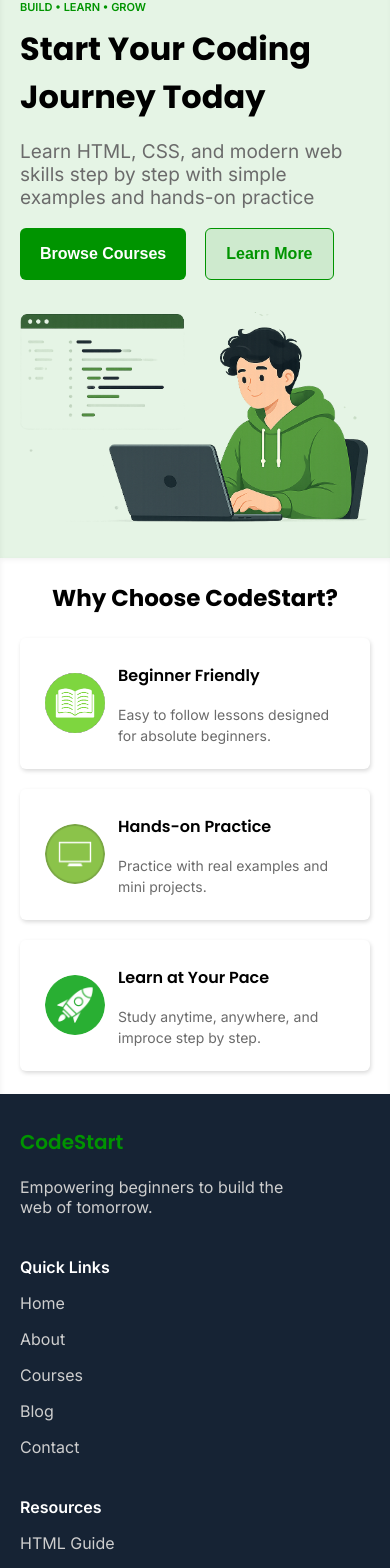
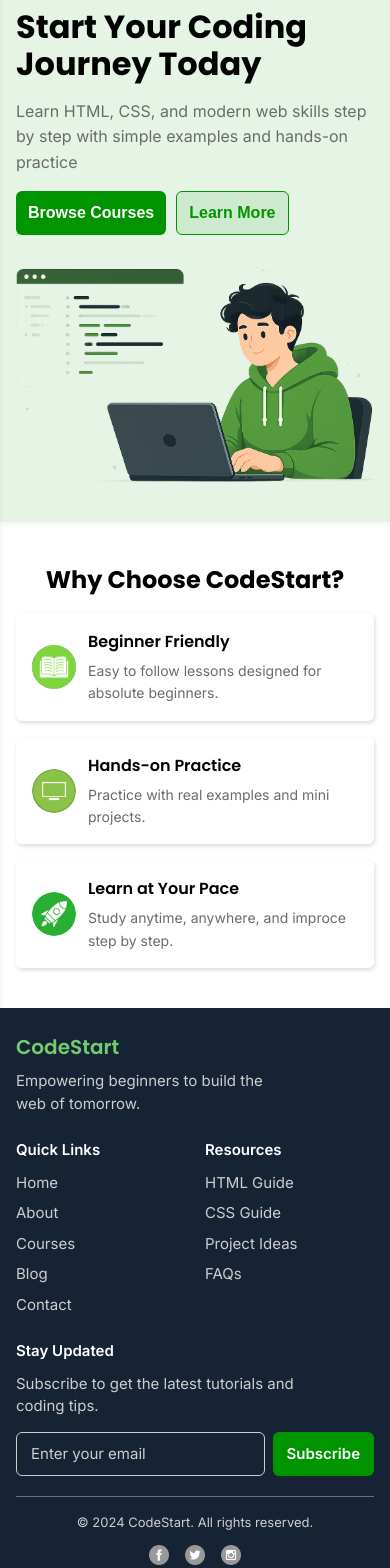
Before and after one commit to widgetster/code-start-tsx, a React (Vite) app: page / in a window 390 px wide. Shown: the part 148-1716 px from the top of the page. Built offline with nearby package versions, Linux system fonts and the light colour scheme.

Commit message:
Improve responsive layout across screen sizes

```diff
--- a/src/components/Footer.css
+++ b/src/components/Footer.css
@@ -1,181 +1,165 @@
-/* THIRD BLOCK */
-.third-row .subscribe-button:hover {
-  background-color: rgba(0, 148, 0, 0.8);
-  transition: 0.25s;
-  cursor: pointer;
+.third-block-bg {
+    background-color: rgb(22, 35, 52);
+    color: rgb(206, 206, 206);
+    font-size: clamp(0.9375rem, 0.85rem + 0.22vw, 1.375rem);
+    line-height: 1.5;
+    padding-block-start: clamp(1.5rem, 2.3vw, 3.5rem);
 }
 
-.third-block-bg{
-    background-color: rgb(22, 35, 52);
-    padding-top: 1.5px;
+.first-row {
+    display: grid;
+    grid-template-columns: minmax(0, 1fr) repeat(2, minmax(0, 0.65fr)) clamp(19rem, 28vw, 31rem);
+    gap: var(--content-gap) clamp(1.25rem, 5vw, 8rem);
+    margin-block-end: clamp(1.25rem, 2vw, 2.5rem);
 }
 
-.first-row{
-    display: grid;
-    grid-template-columns: minmax(0, 280px) auto auto minmax(0, 358px);
-    justify-content: space-between;
-    column-gap: 48px;
+.first-column .code-p {
+    color: #71cc71;
+    font-family: Poppins, sans-serif;
+    font-size: clamp(1.25rem, 1.05rem + 0.45vw, 1.75rem);
+    font-weight: 600;
+    margin: 0 0 0.5rem;
 }
 
-.first-row > div {
-    min-width: 0;
+.first-column .empowering-p {
+    max-inline-size: 29ch;
+    margin: 0;
 }
 
-.first-column {
-    max-width: 280px;
+.first-row .white-p {
+    color: white;
+    font-weight: 600;
+    margin: 0 0 0.625rem;
 }
 
-.first-column .code-p{
-    color: rgb(0, 148, 0);
-    font-family: Poppins, sans-serif;
-    font-size: 20px;
+.first-row .grey-p {
+    margin: 0 0 0.5rem;
 }
 
-.first-column .empowering-p,
-.first-row .second-column .grey-p,
-.first-row .third-column .grey-p,
-.first-row .fourth-column .grey-p  {
-    color: rgb(206, 206, 206);
+.first-row .grey-p:last-child {
+    margin-block-end: 0;
 }
 
-.first-row .second-column a.grey-p {
+.first-row a.grey-p {
     display: block;
     width: fit-content;
-    margin-block: 16px;
+    color: inherit;
     text-decoration: none;
 }
 
-.first-row .second-column .grey-p:focus-visible {
-    outline: 2px solid rgb(0, 148, 0);
+.first-row a.grey-p:focus-visible {
+    outline: 2px solid #71cc71;
     outline-offset: 4px;
 }
 
-.first-row .second-column .grey-p:hover,
-.first-row .third-column .grey-p:hover{
-    cursor: pointer;
-    transition: 0.25s;
-    color: rgb(0, 148, 0);
+.first-row a.grey-p:hover {
+    color: #71cc71;
 }
 
-.first-row .fourth-column .grey-p{
-    max-width: 290px;
+.fourth-column {
+    max-inline-size: 31rem;
 }
 
-.first-row .second-column .white-p,
-.first-row .third-column .white-p,
-.first-row .fourth-column .white-p{
-    color: white;
-    font-weight: 600;
+.fourth-column .grey-p {
+    max-inline-size: 34ch;
 }
 
 .third-row {
     display: flex;
+    flex-wrap: wrap;
+    gap: 0.5rem;
+    margin-block-start: 0.875rem;
 }
 
 .third-row .enter-email,
 .third-row .subscribe-button {
-    box-sizing: border-box;
-    height: 48px;
+    min-block-size: 2.75rem;
+    padding: 0.625rem 0.875rem;
+    border-radius: 6px;
+    color: white;
+    font: inherit;
 }
 
 .third-row .enter-email {
+    flex: 1 1 9rem;
+    min-inline-size: 0;
     border: 1px solid rgb(206, 206, 206);
-    border-radius: 6px;
-    background-color: rgb(22, 35, 52);
-    padding: 0 15px;
-    width: 100%;
-    min-width: 0;
-    flex: 1;
-    color: white;
-    font-size: 16px;
-    margin-right: 7px;
+    background-color: transparent;
 }
 
-.third-row .enter-email::placeholder{
-    font-size: 16px;
+.third-row .enter-email::placeholder {
     color: rgb(206, 206, 206);
 }
 
 .third-row .subscribe-button {
-    flex-shrink: 0;
     border: none;
-    border-radius: 6px;
-    padding: 0 33px;
+    padding-inline: clamp(0.875rem, 1.35vw, 2rem);
     background-color: rgb(0, 148, 0);
-    color: white;
-    font-size: 16px;
     font-weight: 600;
-    transition: 0.25s;
+    transition: background-color 0.25s;
 }
 
-.second-row .rectangle{
-    width: 100%;
-    max-width: 1300px;
-    height: 1px;
-    background-color: rgb(206, 206, 206);
-    margin: 0px auto;
+.third-row .subscribe-button:hover {
+    background-color: rgba(0, 148, 0, 0.8);
+    cursor: pointer;
 }
 
-.footer{
+.footer {
     display: grid;
     grid-template-columns: 1fr auto 1fr;
     align-items: center;
-    gap: 16px;
-    padding: 10px 0;
+    gap: 0.75rem;
+    border-block-start: 1px solid rgba(206, 206, 206, 0.45);
+    padding-block: 1rem;
 }
 
-.footer .copyright{
-    color: rgb(206, 206, 206);
-    font-size: 11px;
-    margin: 0 auto;
+.footer .copyright {
+    grid-column: 2;
+    font-size: clamp(0.8125rem, 0.74rem + 0.14vw, 1.0625rem);
+    margin: 0;
+    text-align: center;
 }
 
-.socmed-icons{
+.socmed-icons {
     display: flex;
-    margin: 0 auto;
+    justify-self: end;
+    gap: 1rem;
 }
 
-.second-row .socmed-icons img{
-    height: 20px;
-    margin: 0 12px;
+.socmed-icons img {
+    inline-size: 1.25rem;
+    block-size: 1.25rem;
 }
 
-@media (max-width: 1100px) {
+@media (max-width: 64rem) {
     .first-row {
-        grid-template-columns: repeat(2, minmax(0, 1fr));
-        gap: 12px 32px;
+        grid-template-columns: repeat(3, minmax(0, 1fr));
+        row-gap: 1.5rem;
     }
 
     .fourth-column {
-        max-width: 358px;
+        grid-column: 1 / -1;
     }
 }
 
-@media (max-width: 600px) {
+@media (max-width: 37.5rem) {
     .first-row {
-        grid-template-columns: minmax(0, 1fr);
-        gap: 8px;
-        padding-block: 12px 24px;
+        grid-template-columns: repeat(2, minmax(0, 1fr));
+    }
+
+    .first-column {
+        grid-column: 1 / -1;
     }
 
     .footer {
         grid-template-columns: minmax(0, 1fr);
-        gap: 16px;
-        padding-block: 20px;
     }
 
-    .footer > div:first-child {
-        display: none;
+    .footer .copyright {
+        grid-column: 1;
+    }
+
+    .socmed-icons {
+        justify-self: center;
     }
 }
-
-@media (max-width: 400px) {
-    .third-row {
-        flex-direction: column;
-        gap: 10px;
-    }
-
-    .third-row .enter-email {
-        flex: auto;
-    }
-}
--- a/src/components/Footer.tsx
+++ b/src/components/Footer.tsx
@@ -5,7 +5,7 @@ import './Footer.css'
 export function Footer() {
 
   return (
-    <div className="third-block-bg">
+    <footer className="third-block-bg">
       <div className="first-row container">
         <div className="first-column">
           <p className="code-p">CodeStart</p>
@@ -48,19 +48,20 @@ export function Footer() {
           <p className="grey-p">Subscribe to get the latest tutorials and coding tips.</p>
 
           <div className="third-row">
-            <input type="text" className="enter-email" placeholder="Enter your email" />
+            <input
+              type="email"
+              className="enter-email"
+              placeholder="Enter your email"
+              aria-label="Email address"
+            />
 
             <button className="subscribe-button">Subscribe</button>
           </div>
         </div>
       </div>
 
-      <div className="second-row container">
-        <div className="rectangle"></div>
-
-        <footer className="footer">
-          <div></div>
-
+      <div className="container">
+        <div className="footer">
           <p className="copyright">&copy; 2024 CodeStart. All rights reserved.</p>
 
           <div className="socmed-icons">
@@ -68,12 +69,8 @@ export function Footer() {
             <img src="icon/twitter.png" alt="Twitter" />
             <img src="icon/instagram.png" alt="Instagram" />
           </div>
-
-
-        </footer>
-
-
+        </div>
       </div>
-    </div>
+    </footer>
   )
 }
--- a/src/home/Benefits.css
+++ b/src/home/Benefits.css
@@ -1,61 +1,75 @@
 /* SECOND BLOCK */
 .second-block-bg{
-    padding-top:    23px;
-    padding-bottom: 23px;
+    display: grid;
+    align-items: center;
+    flex-grow: 2;
+    padding-block: var(--section-space);
     box-shadow: inset 1px 2px 5px rgba(0,0,0,0.05);
 }
 
 .why-p{
     text-align: center;
     font-weight: bold;
-    font-size: 23px;
+    font-size: var(--section-title-size);
     font-family: Poppins, sans-serif;
-    margin-top: 0;
+    margin: 0 0 var(--content-gap);
 }
 
 .reason-block{
     display: grid;
-    grid-template-columns: repeat(3, minmax(0, 400px));
-    justify-content: space-around;
-    gap: 24px;
+    grid-template-columns: repeat(3, minmax(0, 1fr));
+    gap: var(--content-gap);
 }
 
 .reason{
     display: flex;
     min-width: 0;
     align-items: center;
+    gap: clamp(0.75rem, 1.5vw, 2rem);
     border-radius: 6px;
     box-shadow: 1px 2px 4px rgba(0, 0, 0, 0.15);
-    padding: 9px 25px;
+    padding: clamp(1rem, 1.6vw, 3rem);
 }
 
 .icon-container{
     flex-shrink: 0;
-    margin-right: 13px;
 }
 
 .icon-container .icon-img{
-    height: 60px;
-    width:  60px;
+    inline-size: clamp(2.75rem, 4vw, 5.5rem);
+    aspect-ratio: 1;
     object-fit: cover;
-    border-radius: 100px;
+    border-radius: 50%;
     display: block;
 }
 
 .reason-p{
     font-family: Poppins, sans-serif;
+    font-size: clamp(1rem, 0.83rem + 0.35vw, 1.5rem);
+    font-weight: 600;
+    margin: 0 0 0.375rem;
 }
 
 .reason1-p{
-    font-size: 14px;
-    line-height: 1.5;
+    font-size: var(--card-text-size);
+    line-height: 1.6;
     color: rgb(107, 107, 107);
+    margin: 0;
 }
 
-@media (max-width: 900px) {
-    .reason-block {
-        grid-template-columns: minmax(0, 600px);
-        justify-content: center;
-        gap: 20px;
+@media (46rem < width <= 64rem) {
+    .reason {
+        align-items: flex-start;
+        flex-direction: column;
     }
 }
+
+@media (max-width: 46rem) {
+    .second-block {
+        max-inline-size: 38rem;
+    }
+
+    .reason-block {
+        grid-template-columns: minmax(0, 1fr);
+    }
+}
--- a/src/home/Benefits.tsx
+++ b/src/home/Benefits.tsx
@@ -5,7 +5,7 @@ export function Benefits() {
   return (
     <div className="second-block-bg">
       <div className="second-block container">
-        <p className="why-p">Why Choose CodeStart?</p>
+        <h2 className="why-p">Why Choose CodeStart?</h2>
 
         <div className="reason-block">
           <div className="reason">
--- a/src/home/Hero.css
+++ b/src/home/Hero.css
@@ -1,8 +1,10 @@
 /* FIRST BLOCK */
 .first-block-bg{
+    display: grid;
+    align-items: center;
+    flex-grow: 3;
     background-color: rgba(0, 148, 0, 0.1);
-    padding-top: 50px;
-    padding-bottom: 50px;
+    padding-block: var(--section-space);
     box-shadow: inset 1px 2px 5px rgba(0,0,0,0.05);
 }
 
@@ -10,96 +12,93 @@
     display: grid;
     grid-template-columns: repeat(2, minmax(0, 1fr));
     align-items: center;
-    gap: 60px;
+    gap: clamp(2rem, 4vw, 7rem);
 }
 
 .first-block{
-    width: 100%;
-    max-width: 500px;
-    min-width: 0;
+    max-inline-size: 56rem;
 }
 
 .first-block-bg img{
     display: block;
-    width: 100%;
-    max-width: 501px;
+    width: min(100%, 55rem);
     height: auto;
-    border-radius: 10px;
+    justify-self: center;
 }
 
 .build-p{
-    font-size: 11px;
+    font-size: clamp(0.6875rem, 0.58rem + 0.24vw, 1.125rem);
     font-weight: 600;
-    margin-top: 0;
+    margin: 0 0 0.75rem;
     color: rgb(0, 148, 0);
 }
 
 .start-p{
     font-family: Poppins, sans-serif;
-    font-size: clamp(32px, 3.34vw, 48px);
+    font-size: clamp(2rem, 1.1rem + 2.1vw, 5.5rem);
     font-weight: 700;
-    line-height: 1.5;
-    margin-top:    10px;
-    margin-bottom: 10px;
+    line-height: 1.15;
+    text-wrap: balance;
+    margin: 0;
 }
 
 .learn-p{
-    font-size: 19px;
+    max-inline-size: 48ch;
+    font-size: clamp(1rem, 0.82rem + 0.42vw, 1.625rem);
+    line-height: 1.6;
+    margin-block: clamp(1rem, 1.4vw, 2rem);
     color: rgb(107, 107, 107);
 }
 
 .first-block-buttons{
     display: flex;
     flex-wrap: wrap;
-    gap: 12px 19px;
+    gap: clamp(0.625rem, 1.25vw, 1.5rem);
+}
+
+.first-block-buttons button{
+    min-block-size: 2.75rem;
+    padding: clamp(0.75rem, 1.1vw, 1.25rem) clamp(0.75rem, 1.5vw, 1.75rem);
+    border-radius: 6px;
+    font-size: clamp(1rem, 0.88rem + 0.18vw, 1.25rem);
+    font-weight: 600;
+    transition: background-color 0.25s;
+    cursor: pointer;
 }
 
 .browse-button{
     border: none;
-    padding: 16px 20px;
-    border-radius: 6px;
     background-color: rgb(0, 148, 0);
     color: white;
-    font-size: 16px;
-    font-weight: 600;
-    transition: 0.25s;
 }
 
-.first-block-buttons .browse-button:hover {
-  background-color: rgba(0, 148, 0, 0.8);
-  transition: 0.25s;
-  cursor: pointer;
+.browse-button:hover {
+    background-color: rgba(0, 148, 0, 0.8);
 }
 
 .learn-button{
     border: 1px solid rgb(0, 148, 0);
-    padding: 16px 20px;
-    border-radius: 6px;
     background-color: rgba(0, 148, 0, 0.1);
     color: rgb(0, 148, 0);
-    font-size: 16px;
-    font-weight: 600;
-    transition: 0.25s;
 }
 
-.first-block-buttons .learn-button:hover{
+.learn-button:hover{
     background-color: rgba(0, 148, 0, 0.2);
-    transition: 0.25s;
-    cursor: pointer;
 }
 
-@media (max-width: 800px) {
-    .first-block-bg {
-        padding-block: 36px;
+@media (max-width: 46rem) {
+    .hero-content {
+        max-inline-size: 38rem;
+        grid-template-columns: minmax(0, 1fr);
     }
 
-    .hero-content {
-        grid-template-columns: minmax(0, 1fr);
-        gap: 32px;
-    }
-
-    .first-block,
     .first-block-bg img {
-        justify-self: center;
+        max-inline-size: 29rem;
     }
 }
+
+@media (max-width: 20rem) {
+    .first-block-buttons button {
+        flex-grow: 1;
+    }
+}
--- a/src/home/Hero.tsx
+++ b/src/home/Hero.tsx
@@ -21,9 +21,9 @@ export function Hero() {
             BUILD • LEARN • GROW
           </p>
 
-          <p className="start-p">
+          <h1 className="start-p">
             Start Your Coding Journey Today
-          </p>
+          </h1>
 
           <p className="learn-p">
             Learn HTML, CSS, and modern web skills step by step
@@ -36,7 +36,7 @@ export function Hero() {
           </div>
         </div>
 
-        <img src="icon/person.png" alt="CodeStart learner" />
+        <img src="icon/person.png" width="1085" height="650" alt="CodeStart learner" />
       </div>
     </div>
   )
--- a/src/index.css
+++ b/src/index.css
@@ -1,4 +1,12 @@
 @import url('https://fonts.googleapis.com/css2?family=Inter:wght@400;500;600&family=Poppins:wght@600;700&display=swap');
+
+:root {
+  --content-gap: clamp(1rem, 2vw, 2.5rem);
+  --section-space: clamp(2.5rem, min(4vw, 5vh), 6rem);
+  --section-title-size: clamp(1.5rem, 1.12rem + 0.85vw, 3rem);
+  --page-title-size: clamp(2rem, 1.1rem + 1.85vw, 4.5rem);
+  --card-text-size: clamp(0.875rem, 0.75rem + 0.27vw, 1.125rem);
+}
 
 * {
   box-sizing: border-box;
@@ -9,9 +17,22 @@ body {
   font-family: Inter, sans-serif;
 }
 
+#root {
+  display: flex;
+  flex-direction: column;
+  min-block-size: 100vh;
+  min-block-size: 100svh;
+}
+
+#root > main {
+  display: flex;
+  flex: 1;
+  flex-direction: column;
+}
+
 .container {
-  width: 100%;
-  max-width: 1920px;
+  inline-size: 100%;
+  max-inline-size: clamp(80rem, 75vw, 148rem);
   margin-inline: auto;
-  padding-inline: clamp(20px, 4.75vw, 90px);
+  padding-inline: clamp(1rem, 4vw, 4rem);
 }
```
Also changed, not shown: src/About.css (+34 -34 lines), src/Pages.css (+28 -30 lines), src/components/Header.css (+14 -19 lines).
